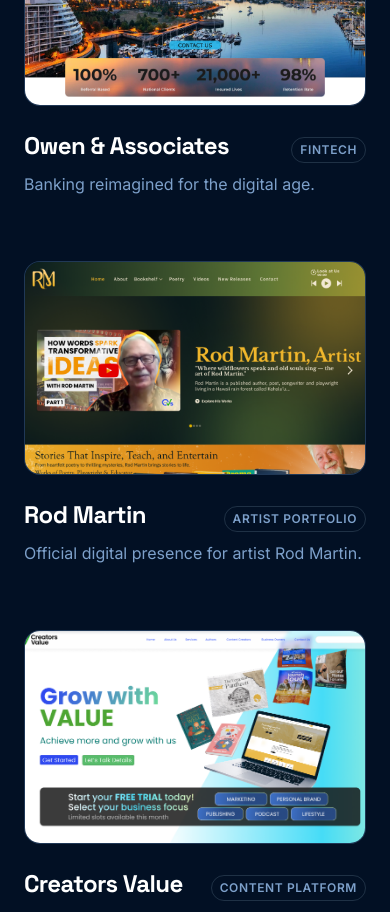
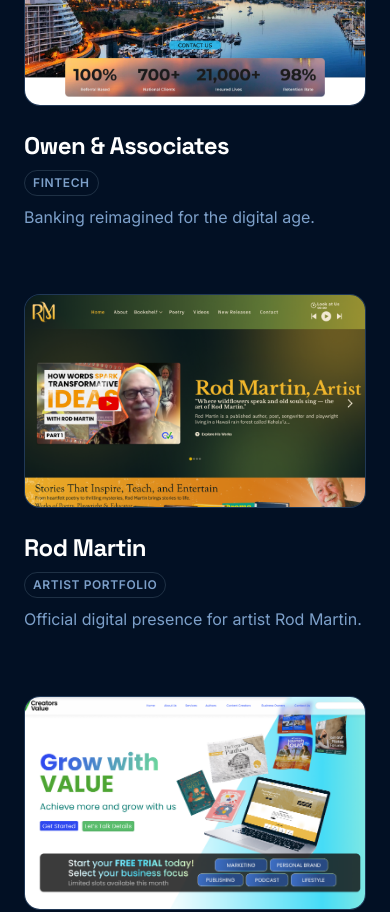
Before and after one commit to ryncstudio/rync-studio-landing, a React (Vite) app: page /#/ in a window 390 px wide. Shown: the part 8820-9732 px from the top of the page. Built offline with nearby package versions, Linux system fonts and the light colour scheme.

Commit message:
Fix mobile responsiveness: stack project titles/badges vertically and prevent horizontal scrolling

```diff
--- a/src/components/Work.tsx
+++ b/src/components/Work.tsx
@@ -52,13 +52,13 @@
 
                 {/* Content Below */}
                 <div className="mt-6">
-                  <div className="flex justify-between items-baseline mb-2">
-                    <h3 className="text-2xl font-bold text-foreground group-hover:text-primary transition-colors">{project.title}</h3>
-                    <span className="text-xs font-bold uppercase tracking-wider text-muted-foreground border border-border px-2 py-1 rounded-full">
+                  <div className="flex flex-col sm:flex-row sm:justify-between sm:items-baseline gap-2 sm:gap-0 mb-2">
+                    <h3 className="text-2xl font-bold text-foreground group-hover:text-primary transition-colors break-words">{project.title}</h3>
+                    <span className="text-xs font-bold uppercase tracking-wider text-muted-foreground border border-border px-2 py-1 rounded-full self-start sm:self-auto whitespace-nowrap">
                       {project.category}
                     </span>
                   </div>
-                  <p className="text-muted-foreground text-base leading-relaxed line-clamp-2">{project.description}</p>
+                  <p className="text-muted-foreground text-base leading-relaxed line-clamp-2 break-words">{project.description}</p>
                 </div>
               </div>
             </FadeIn>
--- a/src/index.css
+++ b/src/index.css
@@ -128,10 +128,11 @@
 
   html {
     scroll-behavior: smooth;
+    @apply overflow-x-hidden;
   }
 
   body {
-    @apply bg-background text-foreground font-sans antialiased selection:bg-primary selection:text-primary-foreground transition-colors duration-300;
+    @apply bg-background text-foreground font-sans antialiased selection:bg-primary selection:text-primary-foreground transition-colors duration-300 overflow-x-hidden;
   }
 
   h1,
```
